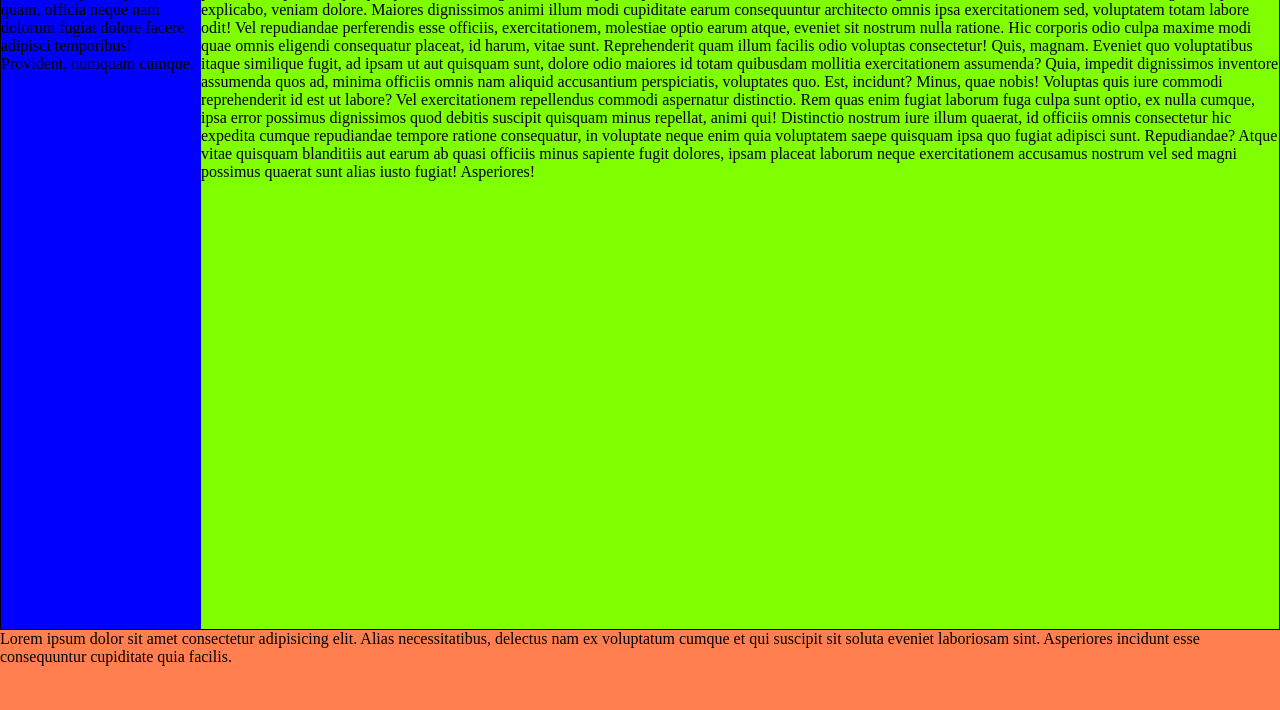
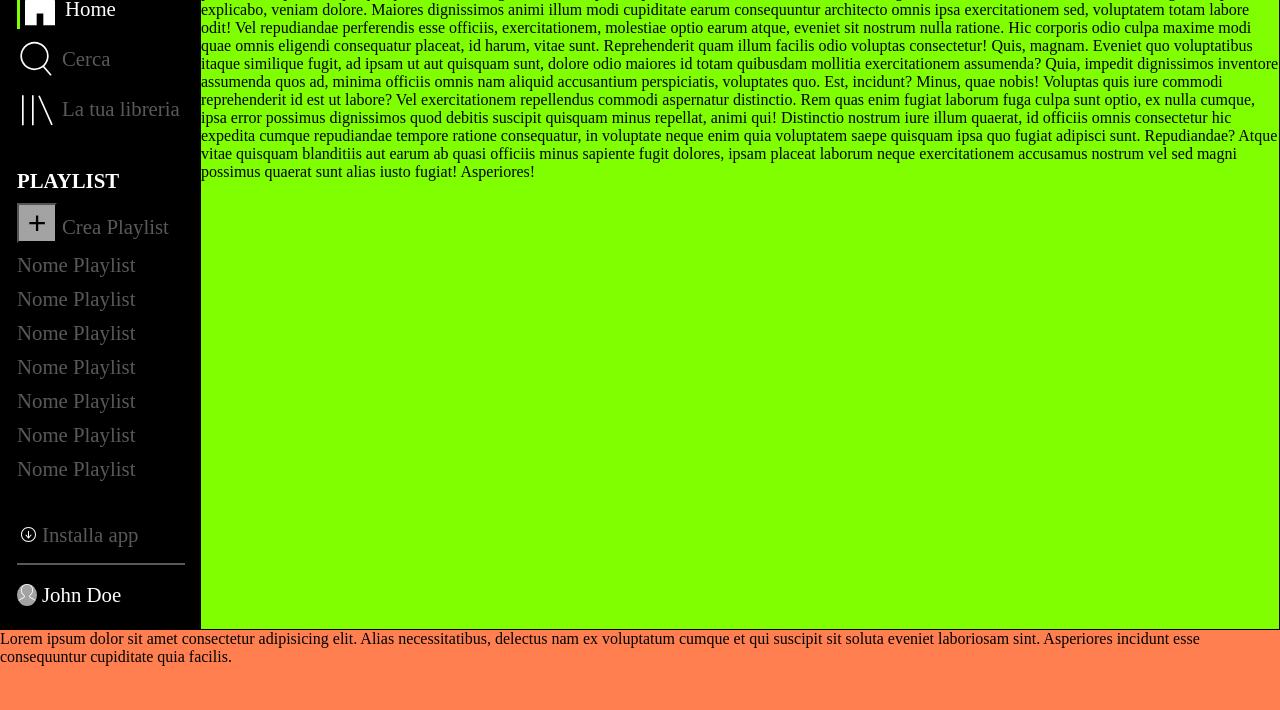
Before and after one commit to angeloalmanza/html-css-spotifyweb, a plain HTML site: page index.html in a window 1280 px wide. Shown: the part 90-800 px from the top of the page. Drawn offline with Linux system fonts and the light colour scheme.

Commit message:
feat: implementazione option-col

```diff
--- a/css/style.css
+++ b/css/style.css
@@ -5,8 +5,14 @@
     box-sizing: border-box;
 }
 
+img{
+    max-width: 100%;
+}
+
 /* COMMON */
 /* Layout */
+
+/* MAIN */
 .wrapper{
     width: 100%;
     height: calc(100vh - 80px);
@@ -18,16 +24,92 @@
     background-color: aquamarine;
 }
 
-.big-wrapper{
-    width: 100%;
-    height: 100hv;
+.option-col{
+    width: 200px;
+    background-color: black;
+    padding-left: 1rem;
+    font-size: 1.3rem;
 }
 
-.option-col{
-    width: 200px;
+.logo-small{
+    display: none;
+}
 
-    /* debug */
-    background-color: blue;
+.logo{
+    padding: 1rem 3rem 1rem 0;
+}
+
+.option-col ul{
+    list-style: none;
+    margin-bottom: 40px;
+    color: #595959;
+}
+
+.option-col ul img{
+    width: 40px;
+    vertical-align: middle;
+}
+
+.option-col ul span{
+    vertical-align: middle;
+    margin-left: 5px;
+}
+
+.option-col li{
+    color: #595959;
+    margin-bottom: 10px;
+}
+
+.playlist-ul button{
+    width: 40px;
+    height: 40px;
+    background-color: #a3a3a3;
+    margin-right: 5px;
+    font-size: 2rem;
+}
+
+.playlist-ul li:nth-child(1){
+    margin-top: 10px;
+}
+
+.download-user{
+    color: #595959;
+}
+
+.download-user img{
+    width: 20px;
+    margin-right: 5px;
+    vertical-align: middle;
+}
+
+.download-user span{
+    vertical-align: middle;
+}
+
+.line{
+    border: 1px solid #595959;
+    margin: 1rem 1rem 1rem 0;
+}
+
+.user{
+    background-color: #a3a3a3;
+    border-radius: 50%;
+}
+
+.white{
+    color: white;
+}
+
+.border-green{
+    border-left: 3px solid chartreuse;
+}
+
+.option-col li:hover{
+    color: white;
+}
+
+.download-user span:hover{
+    color: white;
 }
 
 .music-col{
@@ -42,9 +124,63 @@
     height: calc(100% - 80px);
 }
 
+/* FOOTER */
 .footer{
     height: 80px;
 
     /* debug */
     background-color: coral;
 }
+
+/* *********** */
+/* RESPONSIVE */
+/* ********** */
+
+/* TABLET */
+@media screen and (max-width: 768px) {
+}
+
+/* SMARTPHONE */
+@media screen and (max-width: 425px) {
+}
+
+/* SMARTPHONE XS */
+@media screen and (max-width: 320px) {
+    .option-col{
+        width: 50px;
+    }
+
+    .logo{
+        display: none;
+    }
+
+    .logo-small{
+        display: block;
+        width: 20px;
+        margin: 10px 10px 10px 0;
+    }
+
+    .option-ul span,
+    h4,
+    .playlist-ul,
+    .download-user span,
+    hr{
+        display: none;
+    }
+
+    .download-user img{
+        margin-bottom: 10px;
+    }
+
+    .border-green{
+        border: 0px;
+    }
+
+    .option-col ul img{
+        width: 20px;
+    }
+
+    .music-col{
+        width: calc(100% - 50px);
+    }
+}
--- a/index.html
+++ b/index.html
@@ -12,9 +12,36 @@
     <main class="wrapper">
         <div class="option-col">
             <div class="content">
-                Lorem ipsum dolor sit amet consectetur adipisicing elit. Veniam porro praesentium quaerat! Obcaecati
-                laboriosam assumenda quod reprehenderit quam, officia neque nam dolorum fugiat dolore facere
-                adipisci temporibus! Provident, numquam cumque.
+                <img src="./img/logo-small.svg" alt="" class="logo-small">
+                <img src="./img/logo.svg" alt="Logo Spotify" class="logo">
+                <ul class="option-ul">
+                    <li class="border-green">
+                        <img src="./img/home.svg" alt="Immagine casa"><span class="white">Home</span>
+                    </li>
+                    <li>
+                        <img src="./img/search.svg" alt="Immagine ricerca"><span>Cerca</span>
+                    </li>
+                    <li>
+                        <img src="./img/libreria.svg" alt="Immagine libreria"><span>La tua libreria</span>
+                    </li>
+                </ul>
+                <h4 class="white">PLAYLIST</h4>
+                <ul class="playlist-ul">
+                    <li><button>+</button>Crea Playlist</li>
+                    <li>Nome Playlist</li>
+                    <li>Nome Playlist</li>
+                    <li>Nome Playlist</li>
+                    <li>Nome Playlist</li>
+                    <li>Nome Playlist</li>
+                    <li>Nome Playlist</li>
+                    <li>Nome Playlist</li>
+                </ul>
+
+                <div class="download-user">
+                    <img src="./img/download.svg" alt="icona download"><span>Installa app</span>
+                    <hr class="line">
+                    <img src="./img/profile.svg" alt="Icona user" class="user"><span class="white">John Doe</span>
+                </div>
             </div>
         </div>
 
```
